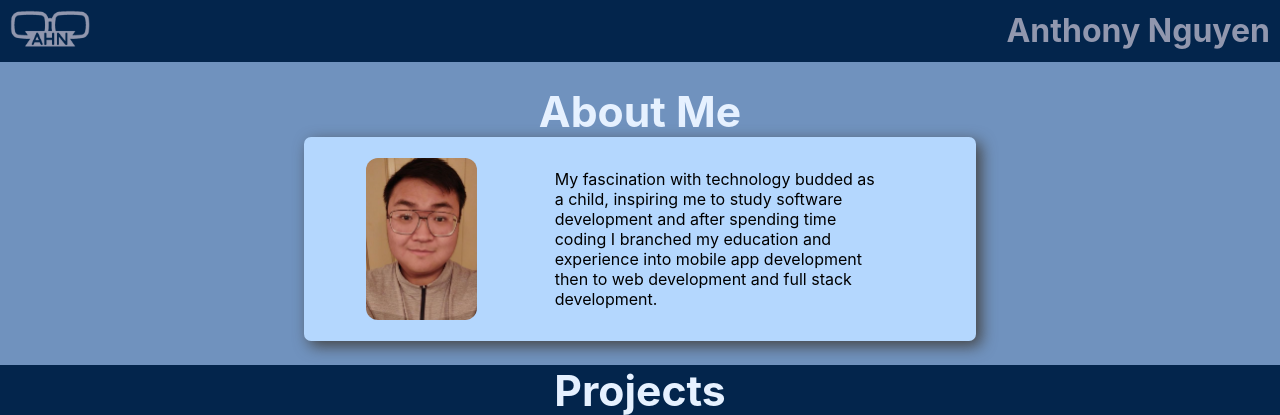
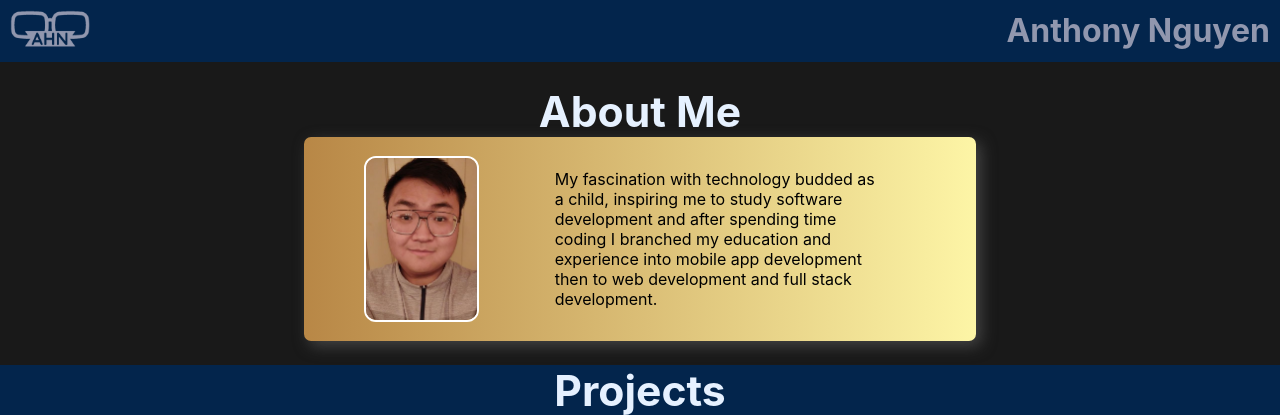
Before and after one commit to anthonythenguyen/portfolio, a React (Create React App) app: page / in a window 1280 px wide. Shown: the top 415 px of the page. Built offline with nearby package versions, Linux system fonts and the light colour scheme; the HTML template or start-up script is replaced by a standard one.

Commit message:
experimenting with color palette

```diff
--- a/src/App.js
+++ b/src/App.js
@@ -52,6 +52,7 @@ const Img = styled.img`
   }
   max-height: 100%;
   border-radius: 12px;
+  border: 2px solid white;
 `;
 
 const Background = styled.div`
--- a/src/components/bio/BioSpace.js
+++ b/src/components/bio/BioSpace.js
@@ -5,15 +5,20 @@ import styled from "styled-components";
 //   background-position: center;
 //   background-repeat: no-repeat;
 //   background-size: cover;
+// background-color: rgb(112, 146, 190)
 const Bio = styled.div`
-  background-color: rgb(112, 146, 190);
+  background-color: #191919;
   width: 100%;
   padding: 1.5em 0;
 `;
-
+//background-color: rgb(180, 215, 254)
 const Description = styled.div`
   display: flex;
-  background-color: rgb(180, 215, 254);
+  background-image: linear-gradient(
+    to right,
+    rgb(184, 135, 70),
+    rgb(253, 245, 166)
+  );
   justify-content: space-around;
   align-items: center;
   border-radius: 7px;
--- a/src/components/projects/Projects.js
+++ b/src/components/projects/Projects.js
@@ -5,12 +5,17 @@ import RightArrow from "../../assets/images/RightArrow.png";
 
 import Image from "../image/Image";
 
+// background-color: #03254c;
 const ProjectContainer = styled.div`
   display: flex;
   flex-direction: row;
   align-items: center;
 
-  background-color: #03254c;
+  background-image: linear-gradient(
+    to right,
+    rgb(184, 135, 70),
+    rgb(253, 245, 166)
+  );
   min-width: 70%;
   padding: 0;
   overflow-x: auto;
```
